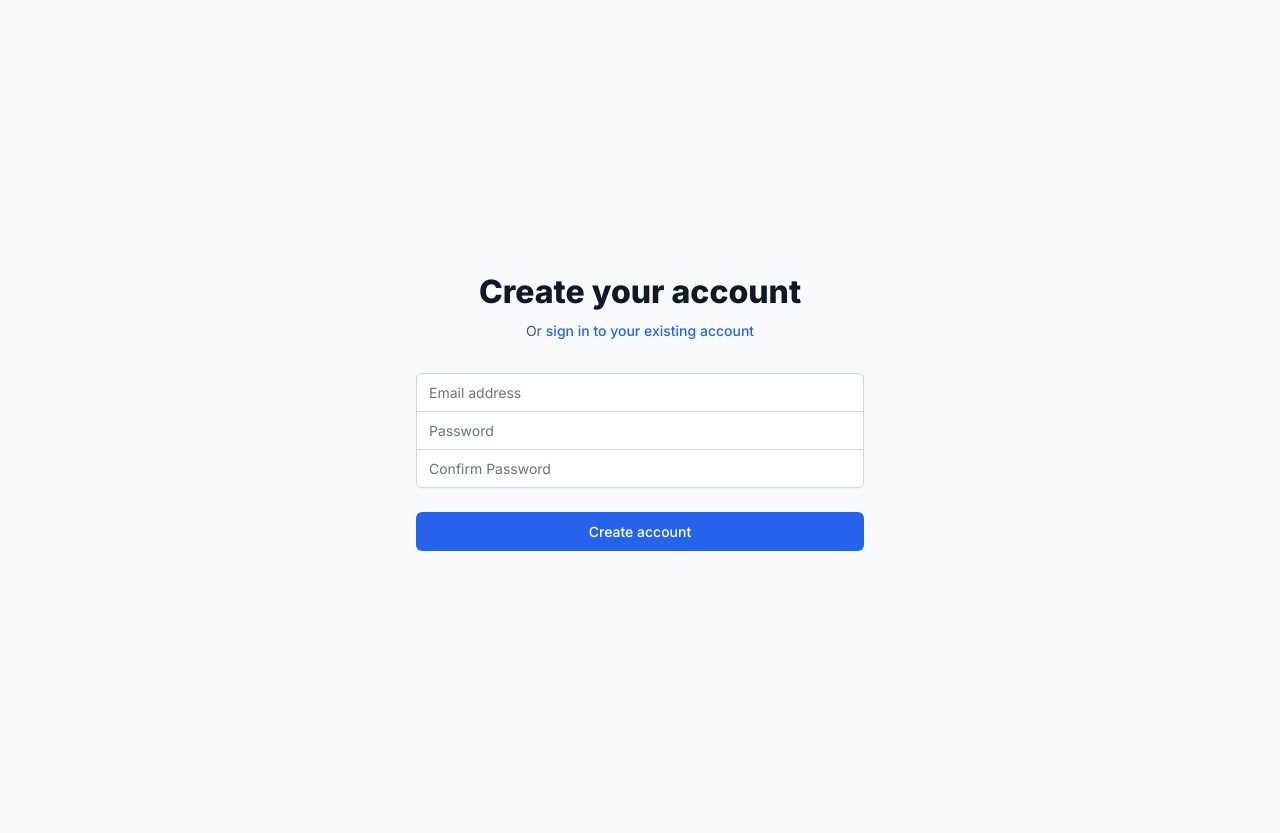
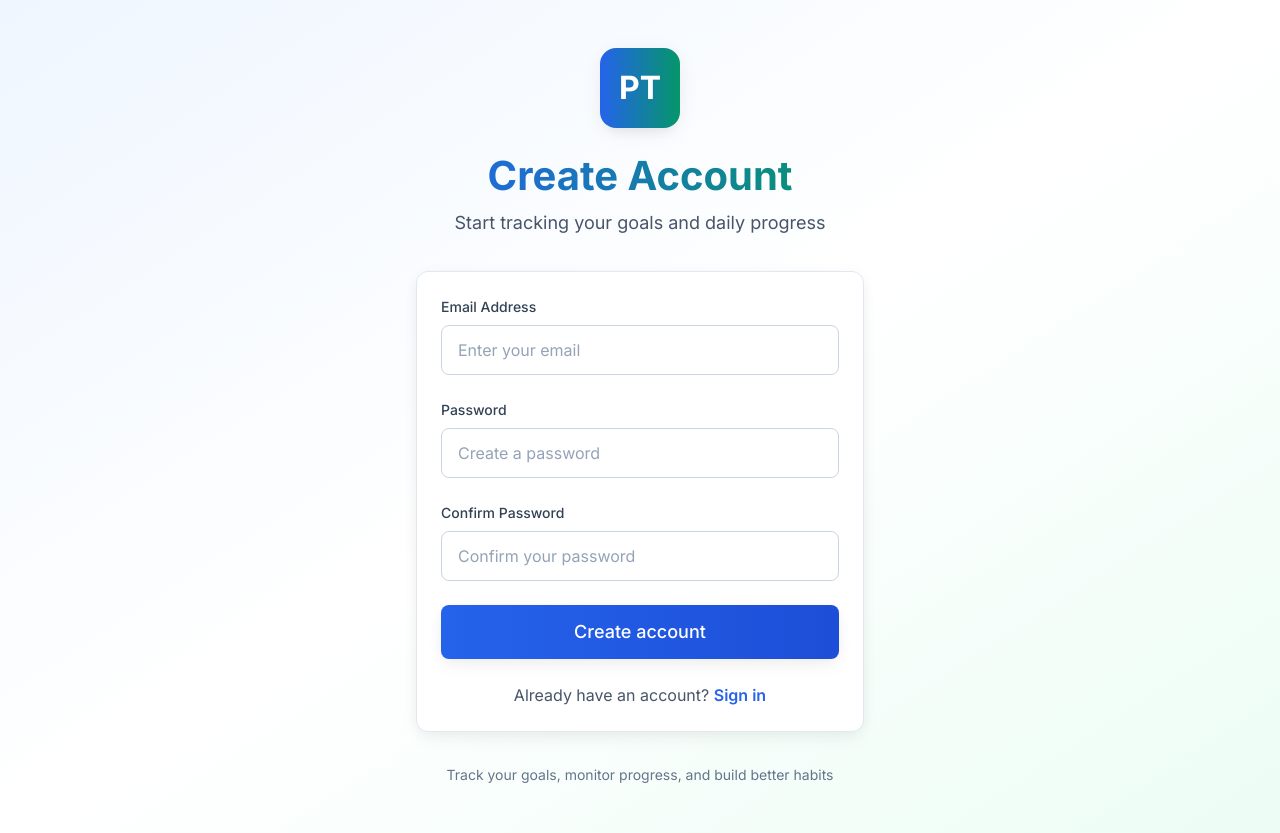
Before and after one commit to czhang0312/progress_tracker, a Next.js app in the folder frontend/: page /register in a window 1280 px wide. Before the commit the page ends 800 px from the top, so only its background shows below. Built offline with nearby package versions, Linux system fonts and the light colour scheme; no server answers.

Commit message:
enhance registration page UI and error messaging

```diff
--- a/frontend/src/app/register/page.tsx
+++ b/frontend/src/app/register/page.tsx
@@ -33,7 +33,7 @@ export default function RegisterPage() {
       // Redirect to the main app
       router.push('/');
     } else {
-      setError('Registration failed. Please try again.');
+      setError('We couldn’t create the account. If you already signed up, try signing in or resetting your password.');
     }
 
     setLoading(false);
@@ -48,24 +48,26 @@ export default function RegisterPage() {
   };
 
   return (
-    <div className="min-h-screen flex items-center justify-center bg-gray-50 py-12 px-4 sm:px-6 lg:px-8">
-      <div className="max-w-md w-full space-y-8">
-        <div>
-          <h2 className="mt-6 text-center text-3xl font-extrabold text-gray-900">
-            Create your account
-          </h2>
-          <p className="mt-2 text-center text-sm text-gray-600">
-            Or{' '}
-            <Link href="/login" className="font-medium text-blue-600 hover:text-blue-500">
-              sign in to your existing account
-            </Link>
+    <div className="min-h-screen bg-gradient-to-br from-primary-50 via-white to-secondary-50 flex items-center justify-center py-12 px-4 sm:px-6 lg:px-8">
+      <div className="max-w-md w-full space-y-8 animate-fade-in">
+        <div className="text-center">
+          <div className="w-20 h-20 bg-gradient-to-r from-primary-600 to-secondary-600 rounded-2xl flex items-center justify-center mx-auto mb-6 shadow-medium">
+            <span className="text-white text-3xl font-bold">PT</span>
+          </div>
+          <h1 className="text-4xl font-bold text-gradient mb-2">
+            Create Account
+          </h1>
+          <p className="text-lg text-neutral-600">
+            Start tracking your goals and daily progress
           </p>
         </div>
-        <form className="mt-8 space-y-6" onSubmit={handleSubmit}>
-          <div className="rounded-md shadow-sm -space-y-px">
+
+        <div className="card">
+          <div className="card-body">
+            <form className="space-y-6" onSubmit={handleSubmit}>
               <div>
-              <label htmlFor="email" className="sr-only">
-                Email address
+                <label htmlFor="email" className="form-label">
+                  Email Address
                 </label>
                 <input
                   id="email"
@@ -75,12 +77,13 @@ export default function RegisterPage() {
                   required
                   value={formData.email}
                   onChange={handleChange}
-                className="appearance-none rounded-none relative block w-full px-3 py-2 border border-gray-300 placeholder-gray-500 text-gray-900 rounded-t-md focus:outline-none focus:ring-blue-500 focus:border-blue-500 focus:z-10 sm:text-sm"
-                placeholder="Email address"
+                  className="form-input"
+                  placeholder="Enter your email"
                 />
               </div>
+
               <div>
-              <label htmlFor="password" className="sr-only">
+                <label htmlFor="password" className="form-label">
                   Password
                 </label>
                 <input
@@ -91,12 +94,13 @@ export default function RegisterPage() {
                   required
                   value={formData.password}
                   onChange={handleChange}
-                className="appearance-none rounded-none relative block w-full px-3 py-2 border border-gray-300 placeholder-gray-500 text-gray-900 focus:outline-none focus:ring-blue-500 focus:border-blue-500 focus:z-10 sm:text-sm"
-                placeholder="Password"
+                  className="form-input"
+                  placeholder="Create a password"
                 />
               </div>
+
               <div>
-              <label htmlFor="password_confirmation" className="sr-only">
+                <label htmlFor="password_confirmation" className="form-label">
                   Confirm Password
                 </label>
                 <input
@@ -107,28 +111,53 @@ export default function RegisterPage() {
                   required
                   value={formData.password_confirmation}
                   onChange={handleChange}
-                className="appearance-none rounded-none relative block w-full px-3 py-2 border border-gray-300 placeholder-gray-500 text-gray-900 rounded-b-md focus:outline-none focus:ring-blue-500 focus:border-blue-500 focus:z-10 sm:text-sm"
-                placeholder="Confirm Password"
+                  className="form-input"
+                  placeholder="Confirm your password"
                 />
+              </div>
+
+              {error && (
+                <div className="bg-error-50 border border-error-200 text-error-700 px-4 py-3 rounded-lg flex items-center gap-2" role="alert">
+                  <span className="text-error-600">⚠️</span>
+                  <span className="text-sm">{error}</span>
+                </div>
+              )}
+
+              <button
+                type="submit"
+                disabled={loading}
+                className="btn-primary w-full text-lg py-3"
+              >
+                {loading ? (
+                  <div className="flex items-center gap-2">
+                    <div className="w-5 h-5 border-2 border-white border-t-transparent rounded-full animate-spin"></div>
+                    Creating account...
+                  </div>
+                ) : (
+                  'Create account'
+                )}
+              </button>
+            </form>
+
+            <div className="mt-6 text-center">
+              <p className="text-neutral-600">
+                Already have an account?{' '}
+                <Link
+                  href="/login"
+                  className="font-semibold text-primary-600 hover:text-primary-700 transition-colors duration-200"
+                >
+                  Sign in
+                </Link>
+              </p>
+            </div>
           </div>
         </div>
 
-          {error && (
-            <div className="bg-red-100 border border-red-400 text-red-700 px-4 py-3 rounded relative" role="alert">
-              <span className="block sm:inline">{error}</span>
+        <div className="text-center">
+          <p className="text-sm text-neutral-500">
+            Track your goals, monitor progress, and build better habits
+          </p>
         </div>
-          )}
-
-          <div>
-            <button
-              type="submit"
-              disabled={loading}
-              className="group relative w-full flex justify-center py-2 px-4 border border-transparent text-sm font-medium rounded-md text-white bg-blue-600 hover:bg-blue-700 focus:outline-none focus:ring-2 focus:ring-offset-2 focus:ring-blue-500 disabled:opacity-50"
-            >
-              {loading ? 'Creating account...' : 'Create account'}
-            </button>
-          </div>
-        </form>
       </div>
     </div>
   );
```
Lines whose indentation alone changed are shown as unchanged.
